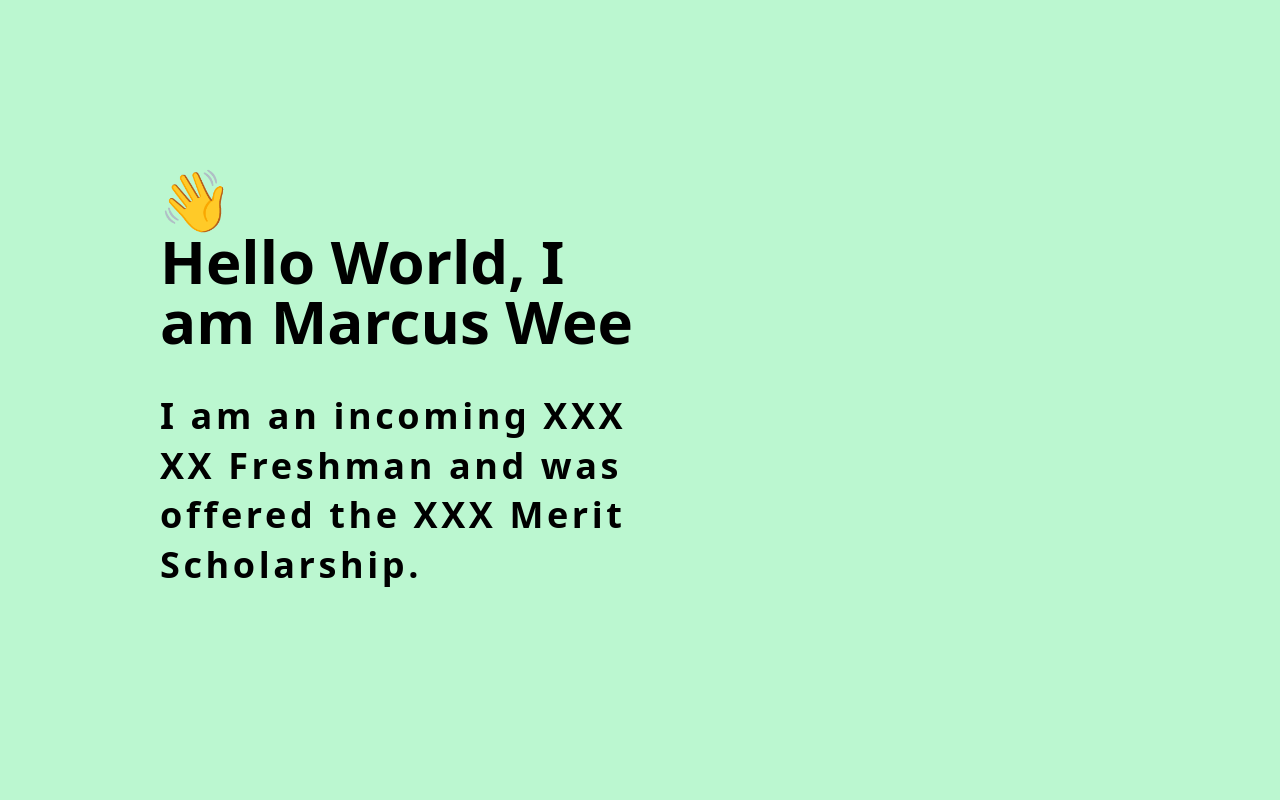
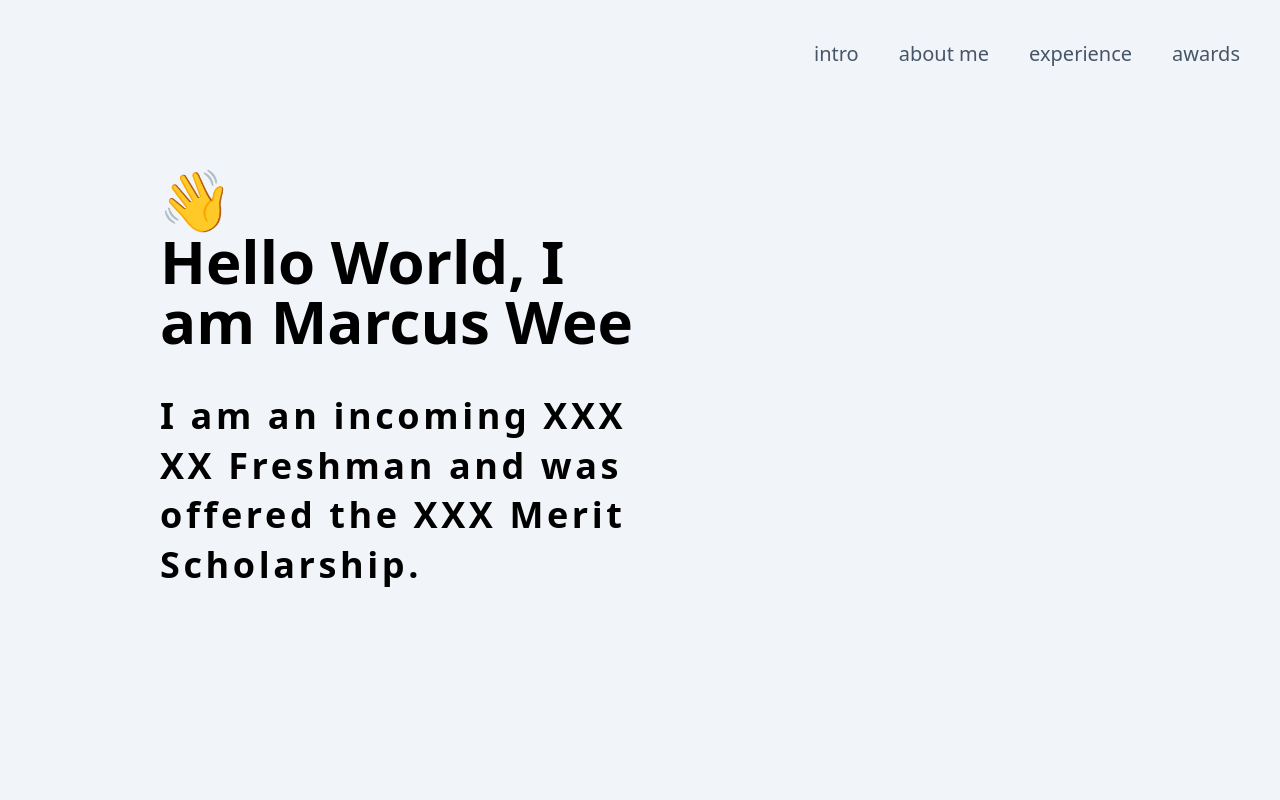
Before and after one commit to btjm123/personal, a Next.js app: page / in a window 1280 px wide. Shown: the top 800 px of the page. Built offline with nearby package versions, Linux system fonts and the light colour scheme.

Commit message:
added a nice bg

```diff
--- a/src/pages/_document.tsx
+++ b/src/pages/_document.tsx
@@ -1,13 +1,13 @@
-import { Html, Head, Main, NextScript } from 'next/document'
+import { Html, Head, Main, NextScript } from 'next/document';
 
 export default function Document() {
   return (
     <Html lang="en">
       <Head />
-      <body>
+      <body className="bg-slate-100">
         <Main />
         <NextScript />
       </body>
     </Html>
-  )
+  );
 }
--- a/src/pages/index.tsx
+++ b/src/pages/index.tsx
@@ -71,16 +71,27 @@ export default function Home() {
   ]);
 
   return (
-    <main>
+    <main className="bg-slate-100">
       {/* Navbar */}
+      <nav className="fixed top-10 w-full z-50">
+        <ul className="flex justify-end">
+          <li className="mr-10 text-xl cursor-pointer text-slate-600 font-medium">
+            intro
+          </li>
+          <li className="mr-10 text-xl cursor-pointer text-slate-600 font-medium">
+            about me
+          </li>
+          <li className="mr-10 text-xl cursor-pointer text-slate-600 font-medium">
+            experience
+          </li>
+          <li className="mr-10 text-xl cursor-pointer text-slate-600 font-medium">
+            awards
+          </li>
+        </ul>
+      </nav>
       {/* Intro Section */}
-      <section className="min-h-screen bg-green-200 flex items-center">
+      <section className="min-h-screen flex items-center">
         <div className="w-1/2 pl-40">
-          {/* <Image
-            width={100}
-            height={100}
-            src={`https://arc.nus.edu.sg/wordpress/wp-content/uploads/2019/10/1200px-NUS_coat_of_arms.svg_-1.png`}
-          /> */}
           <motion.p
             className="text-6xl"
             variants={shakeVariant}
@@ -98,7 +109,7 @@ export default function Home() {
       </section>
 
       {/*  About Me Section */}
-      <section className="min-h-screen bg-blue-100 flex justify-center">
+      <section className="min-h-screen  flex justify-center">
         <div className="w-4/5 mt-40">
           <div className="w-3/5">
             <FirstHeading>about me. 🤪</FirstHeading>
@@ -124,7 +135,7 @@ export default function Home() {
       </section>
 
       {/* Experience Section */}
-      <section className="min-h-screen bg-orange-100 flex justify-center">
+      <section className="min-h-screen flex justify-center">
         <div className="w-4/5 mt-40">
           <div className="w-4/5">
             <FirstHeading style="mb-2">experience. 💼</FirstHeading>
@@ -197,7 +208,7 @@ export default function Home() {
       </section>
 
       {/* Awards Section */}
-      <section className="min-h-screen bg-purple-100 flex justify-center">
+      <section className="min-h-screen flex justify-center">
         <div className="w-4/5 mt-20">
           <div className="w-3/5">
             <FirstHeading>awards. 🎖️</FirstHeading>
```
